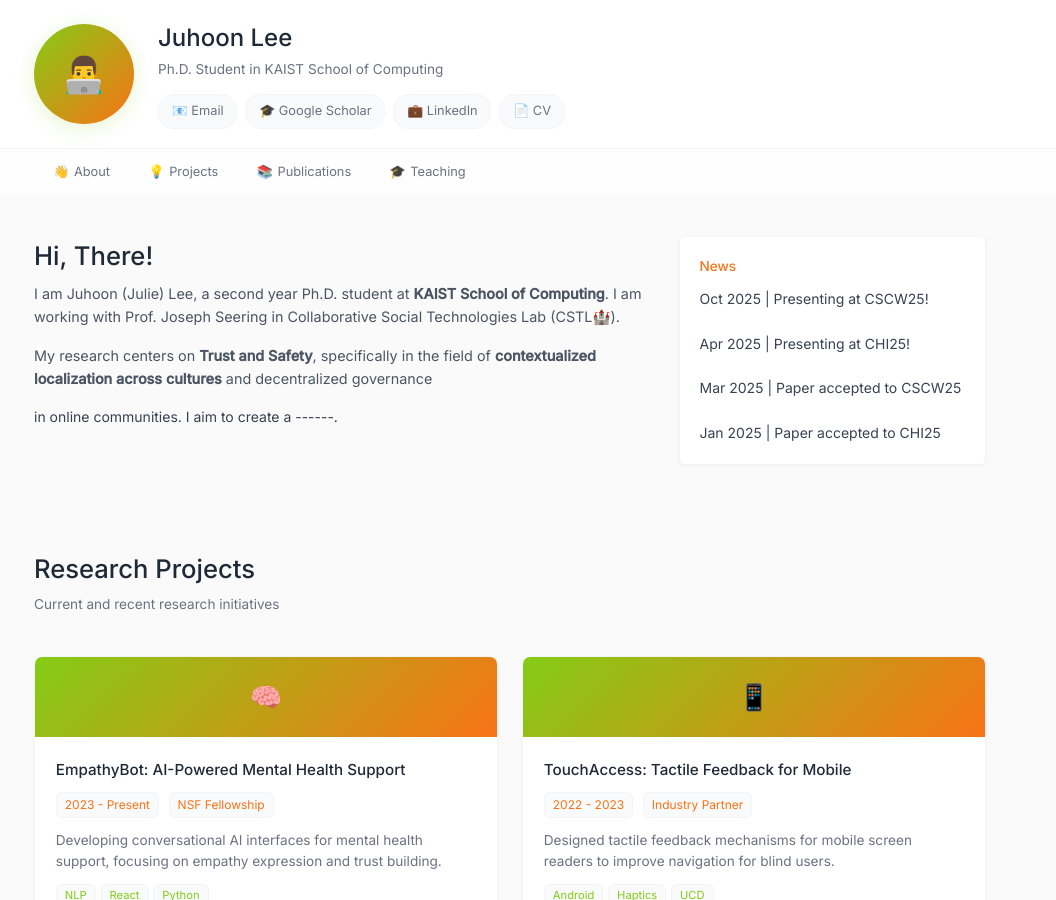
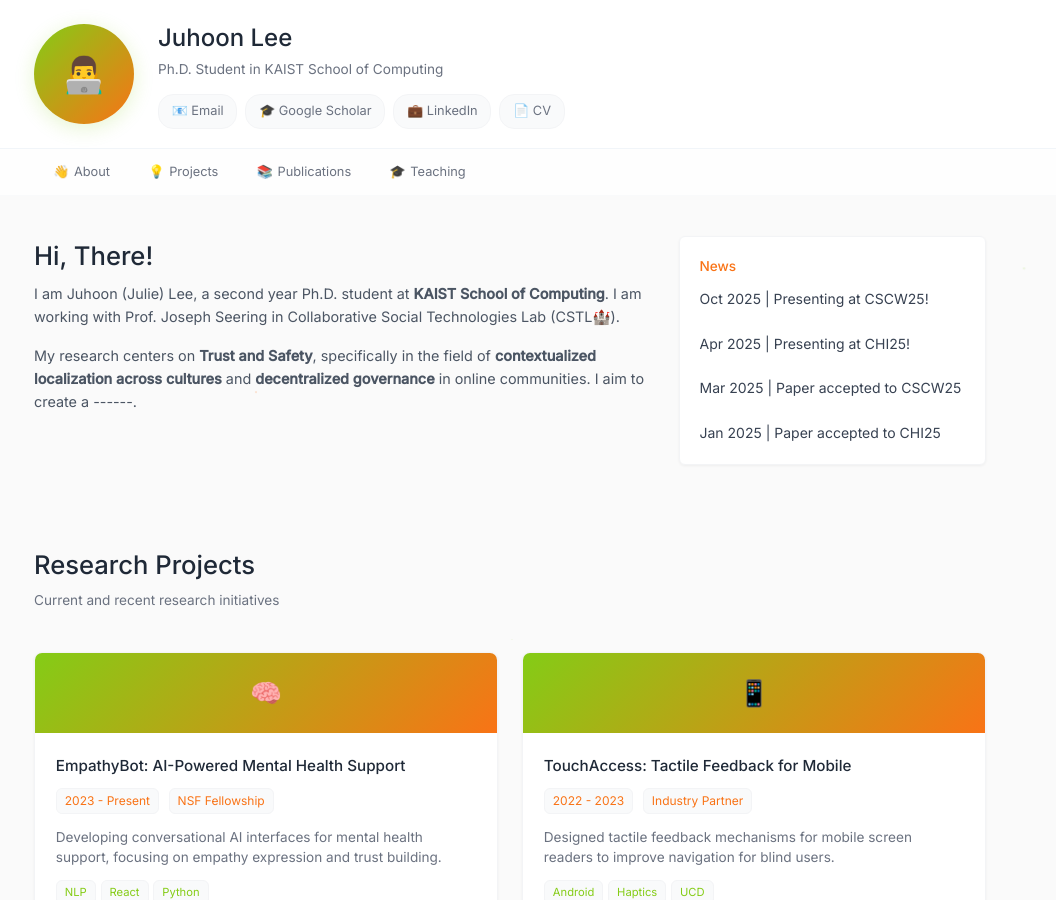
Before and after one commit to julielee16/personal-website, a Jekyll site: the page built from index.md, in a window 1280 px wide and 900 px high. Shown: the whole window, without its empty margins (130-1186 px from the left). Built offline with Jekyll 4.4.1, drawn with Linux system fonts in a browser that asks for light colours.

```diff
--- a/_layouts/default.html
+++ b/_layouts/default.html
@@ -58,7 +58,7 @@
                     <div class="section-header">
                         <h3>Hi, There!</h3>
                         <p>I am Juhoon (Julie) Lee, a second year Ph.D. student at <b>KAIST School of Computing</b>. I am working with Prof. Joseph Seering in Collaborative Social Technologies Lab (CSTL🏰). </p>
-                        <p>My research centers on <b>Trust and Safety</b>, specifically in the field of <b>contextualized localization across cultures</b> and decentralized governance</p> in online communities. I aim to create a ------.
+                        <p>My research centers on <b>Trust and Safety</b>, specifically in the field of <b>contextualized localization across cultures</b> and <b>decentralized governance</b> in online communities. I aim to create a ------.
                     </div>
                 </div>
 
```
